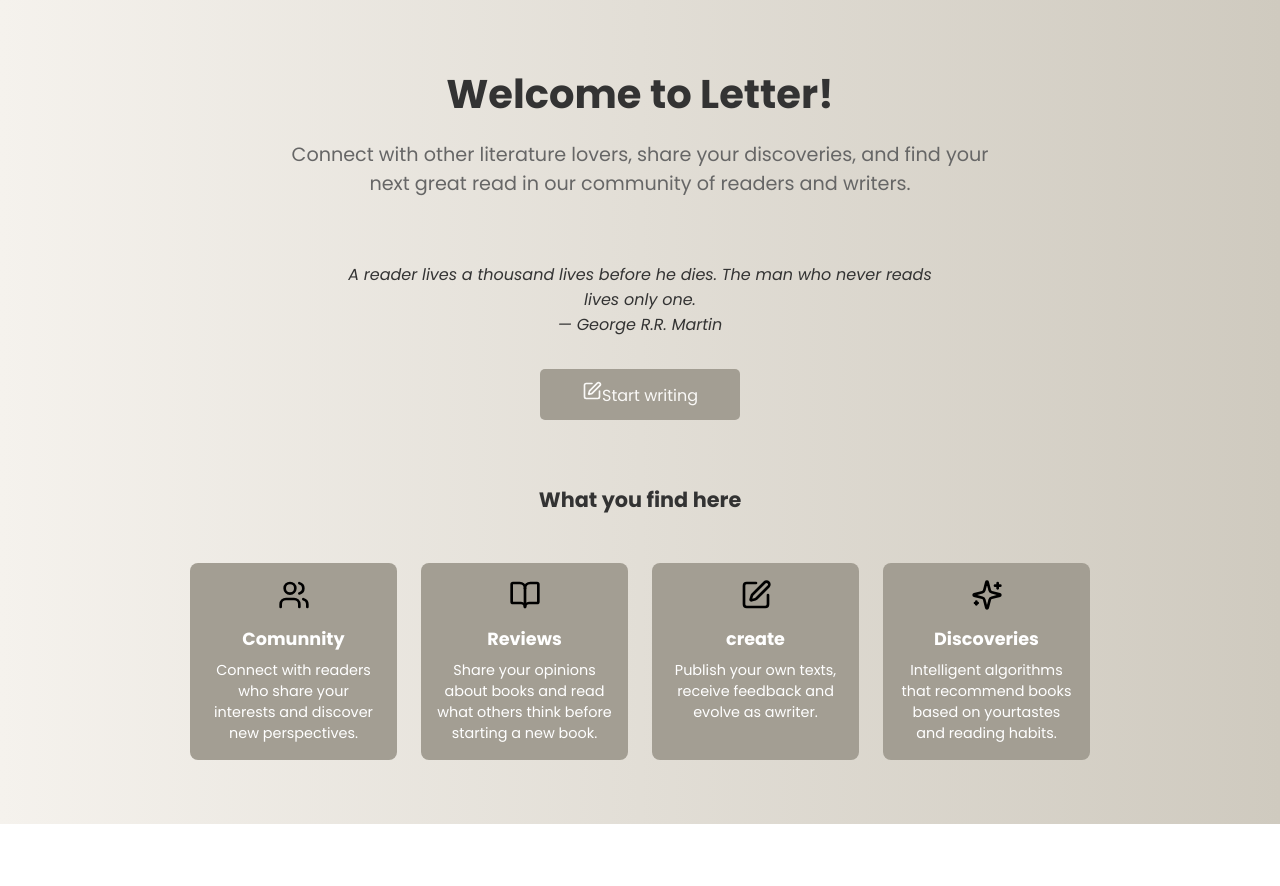
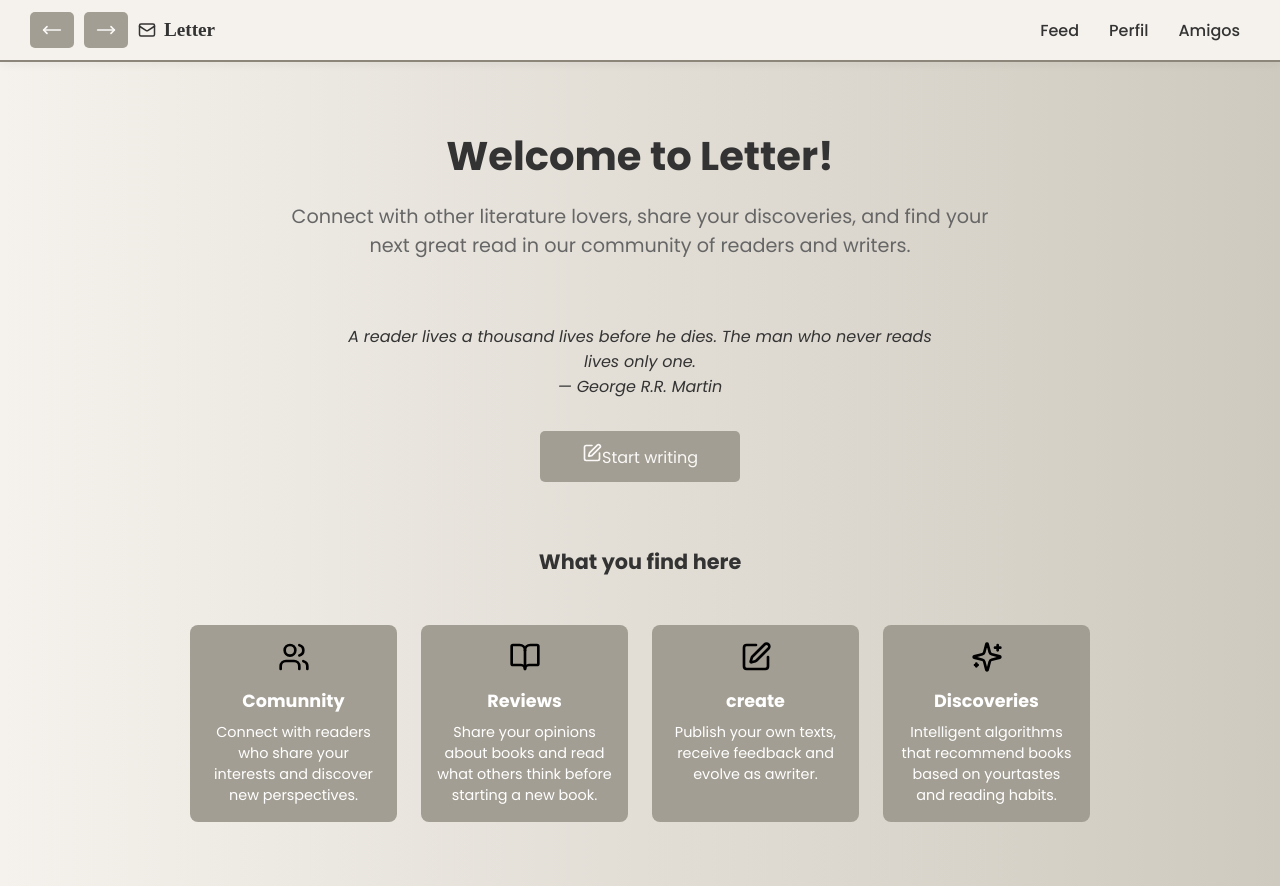
Before and after one commit to juliocesar710/Project_Letter, a React (Vite) app in the folder Frontend/: page / in a window 1280 px wide. Before the commit the page ends 824 px from the top, so only its background shows below. Built offline with nearby package versions, Linux system fonts and the light colour scheme; no server answers.

Commit message:
feat: add header in pages from app

```diff
--- a/Frontend/src/components/Profile/PostList.jsx
+++ b/Frontend/src/components/Profile/PostList.jsx
@@ -33,6 +33,7 @@ const PostList = ({ posts }) => {
   const { t } = useTranslation();
   const [sortMethod, setSortMethod] = useState("date");
 
+
   const sortedPosts = useMemo(() => {
     const postsCopy = [...posts];
 
@@ -52,7 +53,7 @@ const PostList = ({ posts }) => {
 
   return (
     <PostsContainer>
-      <CreatePostButton />
+      <CreatePostButton children={t("createdPost") } />
       <SortControls
         onSortAlphabetically={handleSortAlphabetically}
         onSortByDate={handleSortByDate}
--- a/Frontend/src/components/utils/Buttons/CreatePostButton.jsx
+++ b/Frontend/src/components/utils/Buttons/CreatePostButton.jsx
@@ -1,7 +1,8 @@
 import { useNavigate } from "react-router-dom";
 import {  BaseButton } from "../../../styles/Shared/buttons";
 
-const CreatePostButton = ({ children = "Criar Post" }) => {
+
+const CreatePostButton = ({ children = "createdPost" }) => {
   const navigate = useNavigate();
 
   const handleClick = () => {
--- /dev/null
+++ b/Frontend/src/components/utils/Layout/Header.jsx
@@ -0,0 +1,154 @@
+import { useNavigate } from "react-router-dom";
+import styled from "styled-components";
+import { MoveRight, MoveLeft, Mail } from "lucide-react";
+
+const HeaderContainer = styled.header`
+  display: flex;
+  justify-content: space-between;
+  width: 100%;
+  height: 60px;
+  align-items: center;
+  padding: ${({ theme }) => theme.padding.container};
+  background-color: ${({ theme }) => theme.colors.background};
+  border-bottom: 2px solid ${({ theme }) => theme.colors.primaryDark};
+  box-shadow: ${({ theme }) => theme.shadows.light};
+  position: sticky;
+  top: 0;
+  z-index: 100;
+`;
+
+const NavGroup = styled.div`
+  display: flex;
+  gap: 10px;
+
+  @media ${({ theme }) => theme.breakpoints.mobile} {
+    gap: 5px;
+  }
+`;
+
+const NavButton = styled.button`
+  background: ${({ theme }) => theme.colors.primary};
+  border: none;
+  border-radius: ${({ theme }) => theme.borderRadius.small};
+  padding: 8px 12px;
+  color: ${({ theme }) => theme.colors.inputBackground};
+  font-size: 1rem;
+  cursor: pointer;
+  display: flex;
+  align-items: center;
+  justify-content: center;
+  transition: all 0.2s ease;
+  min-width: 40px;
+
+  &:hover {
+    background: ${({ theme }) => theme.colors.primaryDark};
+    transform: translateY(-2px);
+  }
+
+  &:active {
+    transform: translateY(0);
+  }
+
+  &:disabled {
+    opacity: 0.5;
+    cursor: not-allowed;
+  }
+`;
+
+const QuickLink = styled(NavButton)`
+  background: none;
+  color: ${({ theme }) => theme.colors.text};
+  padding: 8px 10px;
+  font-weight: ${({ theme }) => theme.fontWeight.medium};
+
+  &:hover {
+    background: ${({ theme }) => theme.colors.primary};
+    color: ${({ theme }) => theme.colors.inputBackground};
+    transform: translateY(-1px);
+  }
+
+  &:active {
+    transform: translateY(0);
+  }
+`;
+const AppNameButton = styled.button`
+  display: flex;
+  align-items: center;
+  gap: 8px;
+  background: none;
+  border: none;
+  color: ${({ theme }) => theme.colors.text};
+  font-family: "Playfair Display", serif; /* ou outra caligráfica */
+  font-size: 1.2rem;
+  cursor: pointer;
+
+  &:hover {
+    color: ${({ theme }) => theme.colors.accent};
+    text-decoration: underline;
+  }
+`;
+
+const AppNameText = styled.p`
+      display: flex;
+      align-items: center;
+      gap: 8px;
+      background: none;
+      border: none;
+      color: ${({ theme }) => theme.colors.text};
+      font-family: "Playfair Display", serif; /* ou outra caligráfica */
+      font-size: 1.2rem;
+      cursor: pointer;
+      font-weight: bold;
+      text-decoration: none;
+      &:hover {
+        color: ${({ theme }) => theme.colors.accent};
+        text-decoration: underline;
+      }
+      &:active {
+        transform: translateY(0);
+      }
+
+`
+
+const Header = () => {
+  const navigate = useNavigate();
+
+  return (
+    <HeaderContainer>
+      <NavGroup>
+        <NavButton
+          onClick={() => navigate(-1)}
+          aria-label="Voltar"
+          title="Voltar"
+        >
+          <MoveLeft size={20} />
+        </NavButton>
+        <NavButton
+          onClick={() => navigate(1)}
+          aria-label="Avançar"
+          title="Avançar"
+        >
+          <MoveRight size={20} />
+        </NavButton>
+        <AppNameButton onClick={() => navigate("/")} title="Início">
+          <Mail size={18} />
+          <AppNameText>Letter</AppNameText>
+        </AppNameButton>
+      </NavGroup>
+
+      <NavGroup>
+        <QuickLink onClick={() => navigate("/feed")} title="Feed">
+          Feed
+        </QuickLink>
+        <QuickLink onClick={() => navigate("/profile")} title="Perfil">
+          Perfil
+        </QuickLink>
+        <QuickLink onClick={() => navigate("/friends")} title="Amigos">
+          Amigos
+        </QuickLink>
+      </NavGroup>
+    </HeaderContainer>
+  );
+};
+
+export default Header;
--- a/Frontend/src/i18n/en.json
+++ b/Frontend/src/i18n/en.json
@@ -18,6 +18,7 @@
   "confirmDeleteAccount": "Are you sure you want to delete your account?",
   "confirmLogout": "Are you sure you want to log out?",
   "create": "create",
+  "createdPost":"Create Post",
   "date of birth": "date of birth",
   "date of birth not provided": "Date of birth not provided",
   "deleteAccount": "Delete Account",
--- a/Frontend/src/i18n/pt.json
+++ b/Frontend/src/i18n/pt.json
@@ -18,6 +18,7 @@
   "confirmDeleteAccount": "Tem certeza que deseja deletar sua conta?",
   "confirmLogout": "Tem certeza de que deseja sair?",
   "create": "criação",
+  "createdPost":"Criar Post",
   "date of birth": "data de nascimento",
   "date of birth not provided": "Data de nascimento não fornecida",
   "deleteAccount": "Deletar Conta",
--- a/Frontend/src/pages/Feed/FeedPage.jsx
+++ b/Frontend/src/pages/Feed/FeedPage.jsx
@@ -7,6 +7,7 @@ import InterestPosts from "../../components/Feed/InterestPosts";
 import SearchResultCard from "../../components/Feed/SearchResultCard";
 import AllPosts from "../../components/Feed/AllPosts";
 import SearchBar from "../../components/Feed/SearchBar";
+import Header from "../../components/utils/Layout/Header";
 
 import { useTranslation } from "react-i18next";
 
@@ -124,6 +125,8 @@ const FeedPage = () => {
   };
 
   return (
+    <>
+    <Header/>
     <Container>
       <SideBarLeft>
         <SidebarUserInfo />
@@ -169,6 +172,7 @@ const FeedPage = () => {
         <h1>Em breve sugestões de livros e Rankings</h1>
       </SideBarRight>
     </Container>
+    </>
   );
 };
 
--- a/Frontend/src/pages/Friends/FriendsPage.jsx
+++ b/Frontend/src/pages/Friends/FriendsPage.jsx
@@ -5,6 +5,7 @@ import FriendsList from "../../components/Friends/FriendsList";
 import FriendSearch from "../../components/Friends/FriendSearch";
 import FriendRequests from "../../components/Friends/FriendRequests";
 import AllUsersList from "../../components/Friends/AllUsersList";
+import Header from "../../components/utils/Layout/Header";
 
 import { useTranslation } from "react-i18next";
 
@@ -126,6 +127,8 @@ const FriendsPage = () => {
   };
 
   return (
+    <>
+      <Header />
       <FriendsContainer>
         <FriendsHeader>
           <TabsContainer>
@@ -169,6 +172,7 @@ const FriendsPage = () => {
           />
         )}
       </FriendsContainer>
+    </>
   );
 };
 
--- a/Frontend/src/pages/Home/HomePage.jsx
+++ b/Frontend/src/pages/Home/HomePage.jsx
@@ -4,6 +4,7 @@ import { useNavigate } from "react-router-dom";
 import { BookOpen, PenSquare, Users, Sparkles } from "lucide-react";
 import { useTranslation } from "react-i18next";
 import {  BaseButton } from "../../styles/Shared/buttons";
+import Header from "../../components/utils/Layout/Header";
 
 const Container = styled.div`
   display: flex;
@@ -93,6 +94,8 @@ const HomePage = () => {
   const goToLogin = () => navigate("/auth");
 
   return (
+    <>
+    <Header/>
     <Container>
       <Title>{t("welcome")}</Title>
       <Description>{t("description of letter")}</Description>
@@ -131,6 +134,7 @@ const HomePage = () => {
         </FeatureCard>
       </FeaturesGrid>
     </Container>
+    </>
   );
 };
 
--- a/Frontend/src/pages/Post/CreatePostForm.jsx.jsx
+++ b/Frontend/src/pages/Post/CreatePostForm.jsx.jsx
@@ -10,6 +10,7 @@ import Error from "../../components/utils/Alerts/Error";
 import GenreSelector from "../../components/utils/GenreSelector";
 import { usePostForm } from "../../Hooks/Post/usePostForm";
 import { useTranslation } from "react-i18next";
+import Header from "../../components/utils/Layout/Header";
 
 const StyledForm = styled.form`
   background-color: ${({ theme }) => theme.colors.inputBackground};
@@ -45,6 +46,8 @@ const CreatePostForm = () => {
   const { t } = useTranslation();
 
   return (
+    <>
+    <Header/>
     <FormContainer>
       <StyledForm onSubmit={handleSubmit}>
         {successMessage && <Sucess message={successMessage} />}
@@ -114,6 +117,7 @@ const CreatePostForm = () => {
         </BaseButton>
       </StyledForm>
     </FormContainer>
+     </>
   );
 };
 
--- a/Frontend/src/pages/Post/LikedPostsPage.jsx
+++ b/Frontend/src/pages/Post/LikedPostsPage.jsx
@@ -5,6 +5,7 @@ import { useLikedPosts } from "../../Hooks/Like/useLikedPosts";
 import PostCard from "../../components/Post/PostCard";
 import { useTranslation } from "react-i18next";
 import { FormTitle, ErrorMessage } from "../../styles/Shared/form";
+import Header from "../../components/utils/Layout/Header";
 
 const PageContainer = styled.div`
   padding: ${({ theme }) => theme.padding.container};
@@ -69,6 +70,8 @@ const LikedPostsPage = () => {
     );
 
   return (
+    <>
+    <Header/>
     <PageContainer>
       <FormTitle>{t("likedPosts")}</FormTitle>
 
@@ -82,6 +85,7 @@ const LikedPostsPage = () => {
         </PostsGrid>
       )}
     </PageContainer>
+    </>
   );
 };
 
--- a/Frontend/src/pages/Profile/ProfileForm.jsx
+++ b/Frontend/src/pages/Profile/ProfileForm.jsx
@@ -10,6 +10,8 @@ import Error from "../../components/utils/Alerts/Error";
 import GenreSelector from "../../components/utils/GenreSelector";
 import { useProfileForm } from "../../Hooks/User/useProfileForm";
 import { useTranslation } from "react-i18next";
+import Header from "../../components/utils/Layout/Header";
+
 
 const ProfileForm = ({ isEdit = false }) => {
   const { t } = useTranslation();
@@ -24,6 +26,8 @@ const ProfileForm = ({ isEdit = false }) => {
     handleSubmit,
   } = useProfileForm();
   return (
+    <>
+    <Header />
     <FormContainer>
       <Form onSubmit={handleSubmit}>
         <FormTitle>{isEdit ? t("editProfile") : "Editando"}</FormTitle>
@@ -76,6 +80,7 @@ const ProfileForm = ({ isEdit = false }) => {
         {errorMessage && <Error message={errorMessage} />}
       </Form>
     </FormContainer>
+    </>
   );
 };
 export default ProfileForm;
```
Also changed, not shown: Frontend/src/pages/Profile/ProfilePage.jsx (+10 -0 lines). Lines whose indentation alone changed are shown as unchanged.
